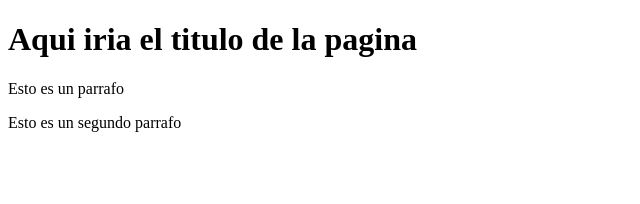
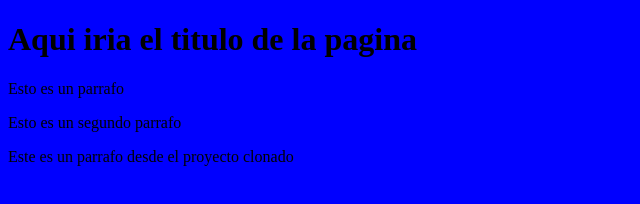
Before and after one commit to JuanCamiloPulgarin/EmpresaC, a plain HTML site: page index.html in a window 1280 px wide. Shown: the whole page, without its empty margins (0-640 px from the left). Drawn offline with Linux system fonts and the light colour scheme.

Commit message:
commit desde proyecto clonado por pildoras 2

```diff
--- a/index.html
+++ b/index.html
@@ -6,10 +6,12 @@
     <meta name="viewport" content="width=device-width, initial-scale=1.0">
     <title>Document</title>
 </head>
-    <style href="miEstilo.css"></style>
+<link rel="stylesheet" href="miEstilo.css">
 <body>
     <h1>Aqui iria el titulo de la pagina</h1>
     <p>Esto es un parrafo</p>
     <p>Esto es un segundo parrafo</p>
+
+    <p>Este es un parrafo desde el proyecto clonado</p>
 </body>
 </html>
```
